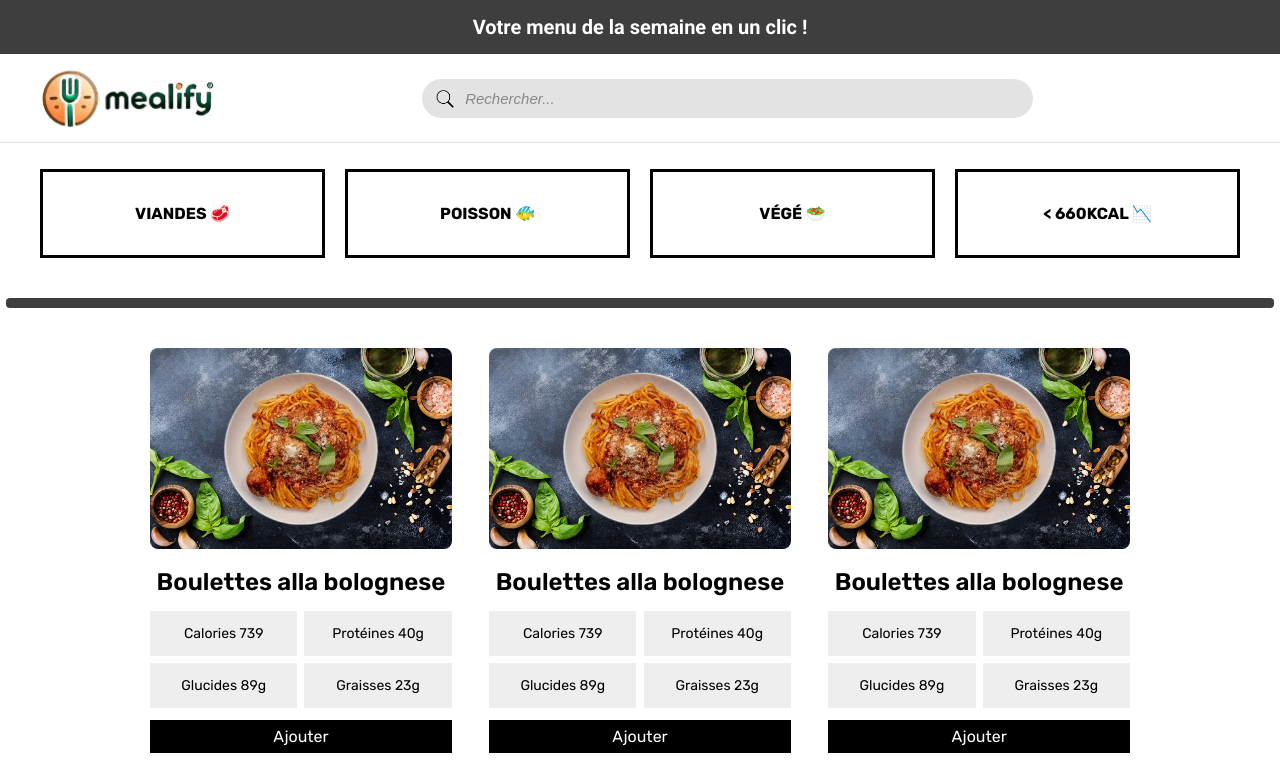
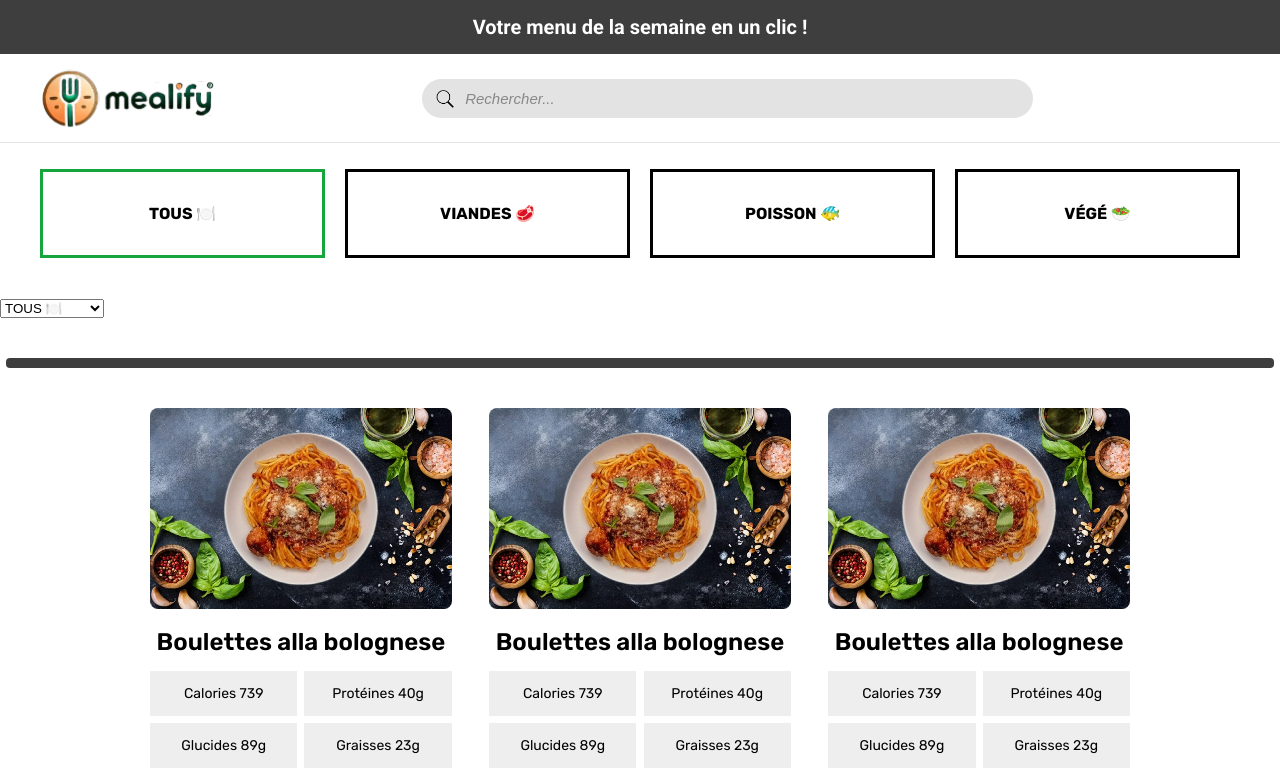
Before and after one commit to TonyJonathan/Mealify, a React (Create React App) app in the folder mealify/: page / in a window 1280 px wide. Shown: the top 778 px of the page. Built offline with nearby package versions, Linux system fonts and the light colour scheme.

Commit message:
Added a dropdown menu (select) with correlation between the buttons and the select.

```diff
--- a/mealify/src/components/Selection.js
+++ b/mealify/src/components/Selection.js
@@ -2,22 +2,27 @@ import "../styles/Selection.css"
 import React, { useState } from "react"
 
 function Selection() {
-  const [activeButton, setActiveButton] = useState(null);
-  const buttons = ["VIANDES 🥩", "POISSON 🐠", "VÉGÉ 🥗", "< 660KCAL 📉"];
+  const [activeSelection, setActiveSelection] = useState("TOUS 🍽️");
+  const buttons = ["TOUS 🍽️", "VIANDES 🥩", "POISSON 🐠", "VÉGÉ 🥗"];
+  const selectOptions = [<option key="0">Tous les plats</option>];
+  for (let i = 0; i < buttons.length; i++){
+    selectOptions.push(<option key={i + 1}>{buttons[i]}</option>)
+  }
+
   return (
     <>
     <div className="selectionList">
     {buttons.map((label, index) => (
       <button
         key={index}
-        className={`selection ${activeButton === index ? "active" : ""}`}
-        onClick={() => setActiveButton(index)}
-        onBlur={() => setActiveButton(null)}
+        className={`selectionButtons ${activeSelection === label ? "active" : ""}`}
+        onClick={() => setActiveSelection(label)}
       >
         {label}
       </button>
     ))}
-    </div>
+      </div>
+      <select value={activeSelection} onChange={(e) => setActiveSelection(e.target.value)}>{selectOptions}</select>
       <div className="separationLine"></div>
       </>
 );
--- a/mealify/src/styles/Selection.css
+++ b/mealify/src/styles/Selection.css
@@ -18,7 +18,7 @@
 
 
 
-.selection {
+.selectionButtons {
   color: black;
   background-color: white;
   padding: 32px 0px;
@@ -33,7 +33,7 @@
   font-family: 'Rubik';
 }
 
-.selection.active{
+.selectionButtons.active{
   border: 3px solid #17a63d;
 }
 
```
